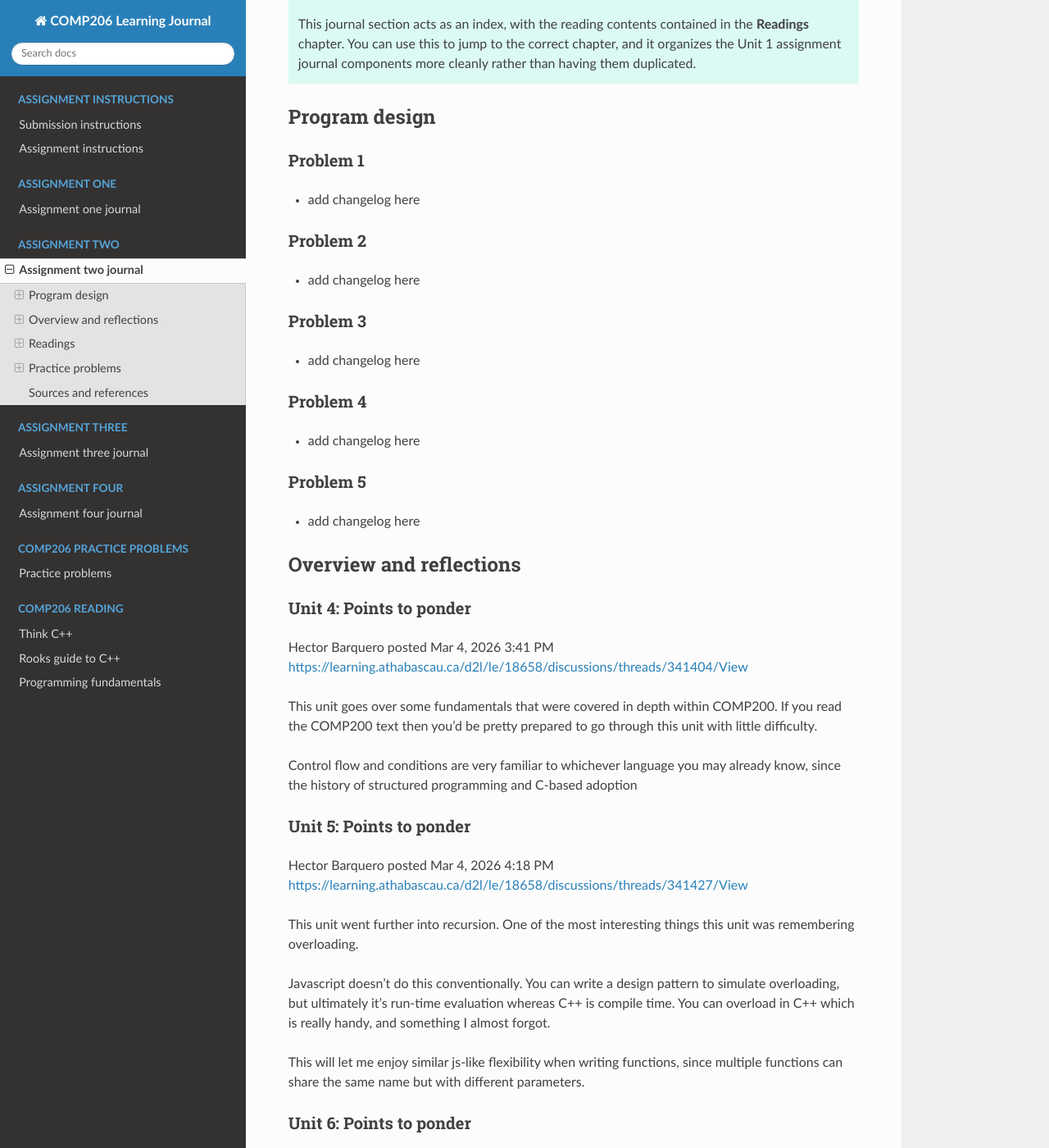
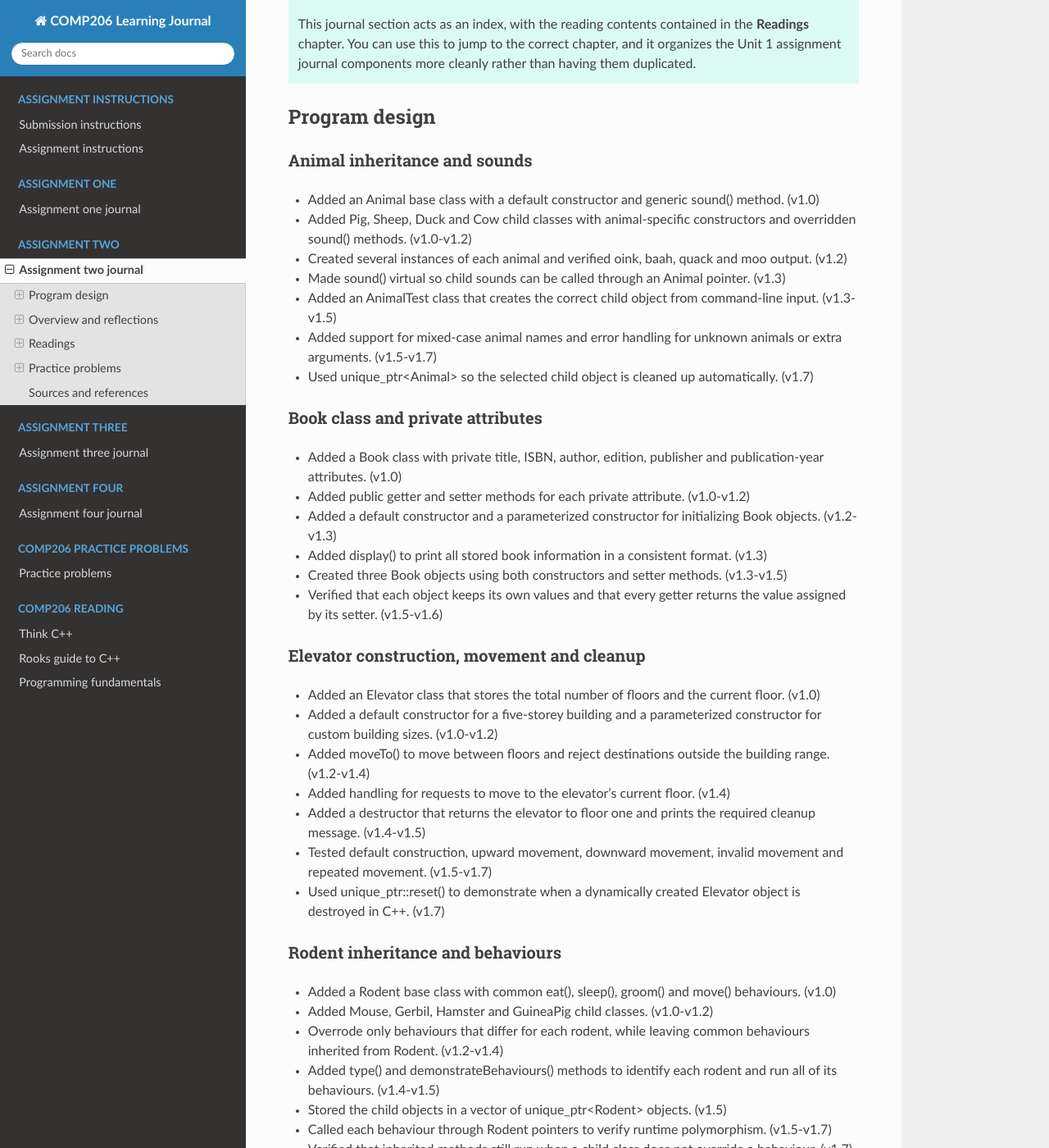
Before and after one commit to hectorbarquero/athabasca-university-docs, a Sphinx documentation site: the page built from COMP206/source/AssignmentTwo/main.rst, in a window 1280 px wide and 1400 px high, scrolled down 322 px. Shown: the whole window at 82% size. Built offline with Sphinx 7.4.7 and the Read the Docs theme 3.1.0, drawn with Linux system fonts in a browser that asks for light colours; some of the changed text lies outside the part shown.

Commit message:
add assignment 2 work wip

```diff
--- a/COMP206/source/AssignmentTwo/main.rst
+++ b/COMP206/source/AssignmentTwo/main.rst
@@ -19,29 +19,60 @@ Program design
 .. add images
 
 
-Problem 1
-~~~~~~~~~~~~~~~~~~~~~~
-- add changelog here
+Animal inheritance and sounds
+~~~~~~~~~~~~~~~~~~~~~~~~~~~~~
+- Added an Animal base class with a default constructor and generic sound() method. (v1.0)
+- Added Pig, Sheep, Duck and Cow child classes with animal-specific constructors and overridden sound() methods. (v1.0-v1.2)
+- Created several instances of each animal and verified oink, baah, quack and moo output. (v1.2)
+- Made sound() virtual so child sounds can be called through an Animal pointer. (v1.3)
+- Added an AnimalTest class that creates the correct child object from command-line input. (v1.3-v1.5)
+- Added support for mixed-case animal names and error handling for unknown animals or extra arguments. (v1.5-v1.7)
+- Used unique_ptr<Animal> so the selected child object is cleaned up automatically. (v1.7)
 
 
-Problem 2
-~~~~~~~~~~~~~~~~~~~~~~~~~~~~~~~~
-- add changelog here
+Book class and private attributes
+~~~~~~~~~~~~~~~~~~~~~~~~~~~~~~~~~
+- Added a Book class with private title, ISBN, author, edition, publisher and publication-year attributes. (v1.0)
+- Added public getter and setter methods for each private attribute. (v1.0-v1.2)
+- Added a default constructor and a parameterized constructor for initializing Book objects. (v1.2-v1.3)
+- Added display() to print all stored book information in a consistent format. (v1.3)
+- Created three Book objects using both constructors and setter methods. (v1.3-v1.5)
+- Verified that each object keeps its own values and that every getter returns the value assigned by its setter. (v1.5-v1.6)
 
 
-Problem 3
-~~~~~~~~~~~~~~~~~~~~~~~~~~~~~~~~
-- add changelog here
+Elevator construction, movement and cleanup
+~~~~~~~~~~~~~~~~~~~~~~~~~~~~~~~~~~~~~~~~~~~~
+- Added an Elevator class that stores the total number of floors and the current floor. (v1.0)
+- Added a default constructor for a five-storey building and a parameterized constructor for custom building sizes. (v1.0-v1.2)
+- Added moveTo() to move between floors and reject destinations outside the building range. (v1.2-v1.4)
+- Added handling for requests to move to the elevator's current floor. (v1.4)
+- Added a destructor that returns the elevator to floor one and prints the required cleanup message. (v1.4-v1.5)
+- Tested default construction, upward movement, downward movement, invalid movement and repeated movement. (v1.5-v1.7)
+- Used unique_ptr::reset() to demonstrate when a dynamically created Elevator object is destroyed in C++. (v1.7)
 
 
-Problem 4
-~~~~~~~~~~~~~~~~~~~~~~~~~~~~~~~~
-- add changelog here
+Rodent inheritance and behaviours
+~~~~~~~~~~~~~~~~~~~~~~~~~~~~~~~~~
+- Added a Rodent base class with common eat(), sleep(), groom() and move() behaviours. (v1.0)
+- Added Mouse, Gerbil, Hamster and GuineaPig child classes. (v1.0-v1.2)
+- Overrode only behaviours that differ for each rodent, while leaving common behaviours inherited from Rodent. (v1.2-v1.4)
+- Added type() and demonstrateBehaviours() methods to identify each rodent and run all of its behaviours. (v1.4-v1.5)
+- Stored the child objects in a vector of unique_ptr<Rodent> objects. (v1.5)
+- Called each behaviour through Rodent pointers to verify runtime polymorphism. (v1.5-v1.7)
+- Verified that inherited methods still run when a child class does not override a behaviour. (v1.7)
 
 
-Problem 5
-~~~~~~~~~~~~~~~~~~~~~~~~~~~~~~~~~~~~~
-- add changelog here
+Points and shape hierarchy
+~~~~~~~~~~~~~~~~~~~~~~~~~~
+- Added a Point class with separate x and y values and show(), add() and subtract() methods. (v1.0)
+- Added a Shape base class with virtual area(), circumference(), boundingBox() and display() methods. (v1.0-v1.2)
+- Added Circle, Rectangle and Triangle child classes with default and parameterized constructors. (v1.2-v1.4)
+- Implemented area and circumference calculations for each valid shape. (v1.4-v1.5)
+- Added axis-aligned bounding-box calculations using minimum and maximum x and y coordinates. (v1.5)
+- Added constructor validation for positive circle radii, non-collinear triangles and four-sided shapes that satisfy rectangle rules. (v1.5-v1.7)
+- Added floating-point tolerance checks so calculated lengths and angles are not compared using exact equality. (v1.7)
+- Added square detection when all four rectangle sides have equal length. (v1.7-v1.8)
+- Tested valid circles, rectangles and triangles, along with an invalid circle, a non-rectangle quadrilateral, a square and a collinear triangle. (v1.8-v2.0)
 
 
 
```
